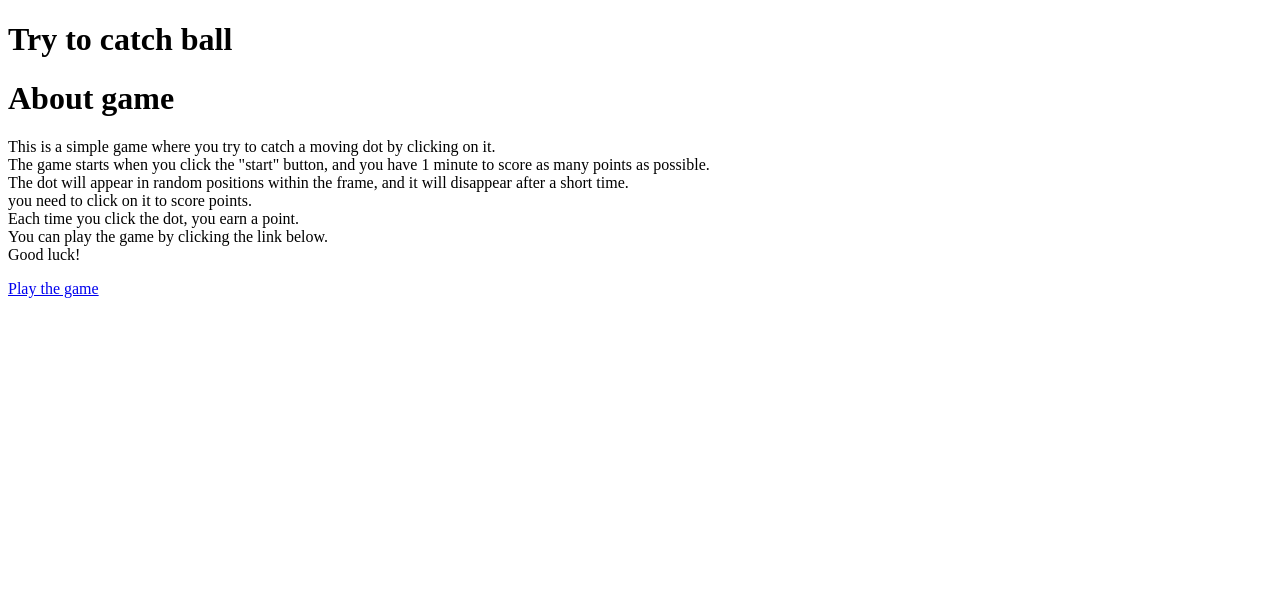
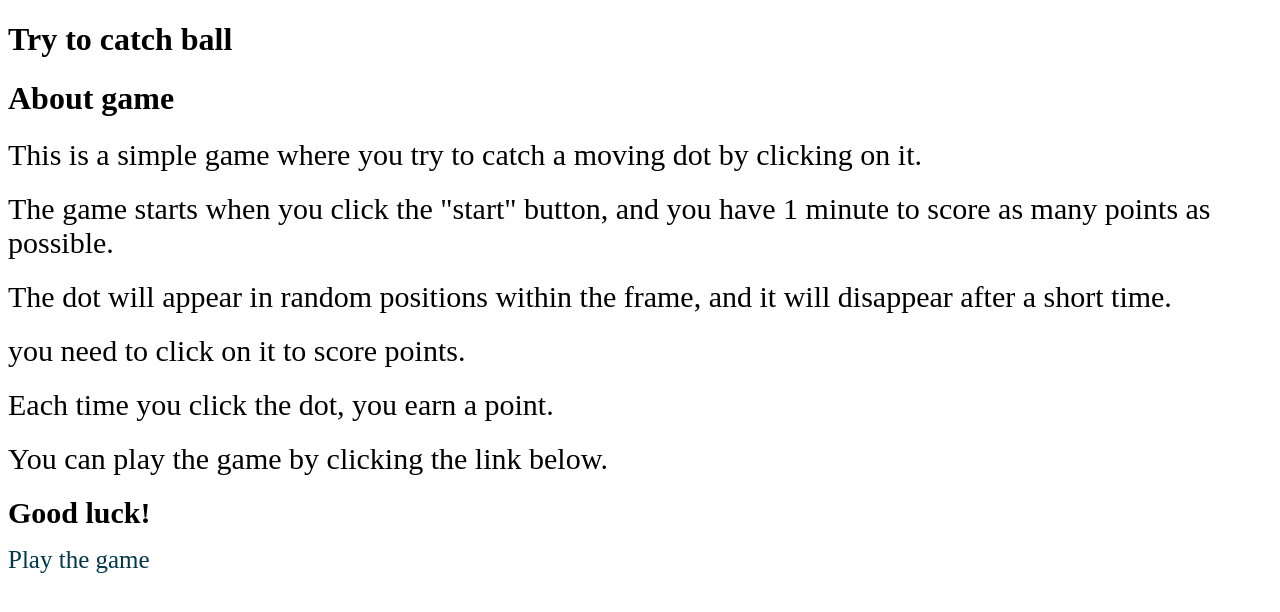
Before and after one commit to iLiaiLo/mini-games, a plain HTML site: page game/description.html in a window 1280 px wide. Drawn offline with Linux system fonts and the light colour scheme.

Commit message:
file modified

```diff
--- a/game/description.html
+++ b/game/description.html
@@ -5,20 +5,14 @@
     <meta name="viewport" content="width=device-width, initial-scale=1.0" />
     <meta http-equiv="X-UA-Compatible" content="IE=edge" />
     <meta http-equiv="Content-Security-Policy" content="default-src 'self';" />
+    <link rel="stylesheet" href="description.css" />
     <title>mini games</title>
   </head>
   <body>
     <div>
       <h1>Try to catch ball</h1>
       <h1>About game</h1>
-      <div
-        style="
-          font-size: 30px;
-          display: flex;
-          flex-direction: column;
-          gap: 20px;
-        "
-      >
+      <div class="description">
         <div>
           This is a simple game where you try to catch a moving dot by clicking
           on it.
@@ -34,14 +28,10 @@
         <div>you need to click on it to score points.</div>
         <div>Each time you click the dot, you earn a point.</div>
         <div>You can play the game by clicking the link below.</div>
-        <div style="font-weight: bold; font-size: 30px">Good luck!</div>
+        <div class="greet">Good luck!</div>
       </div>
       <p>
-        <a
-          style="font-size: 25px; text-decoration: none; color: #02384a"
-          href="game.html"
-          >Play the game</a
-        >
+        <a class="play-game" href="game.html">Play the game</a>
       </p>
     </div>
   </body>
```
